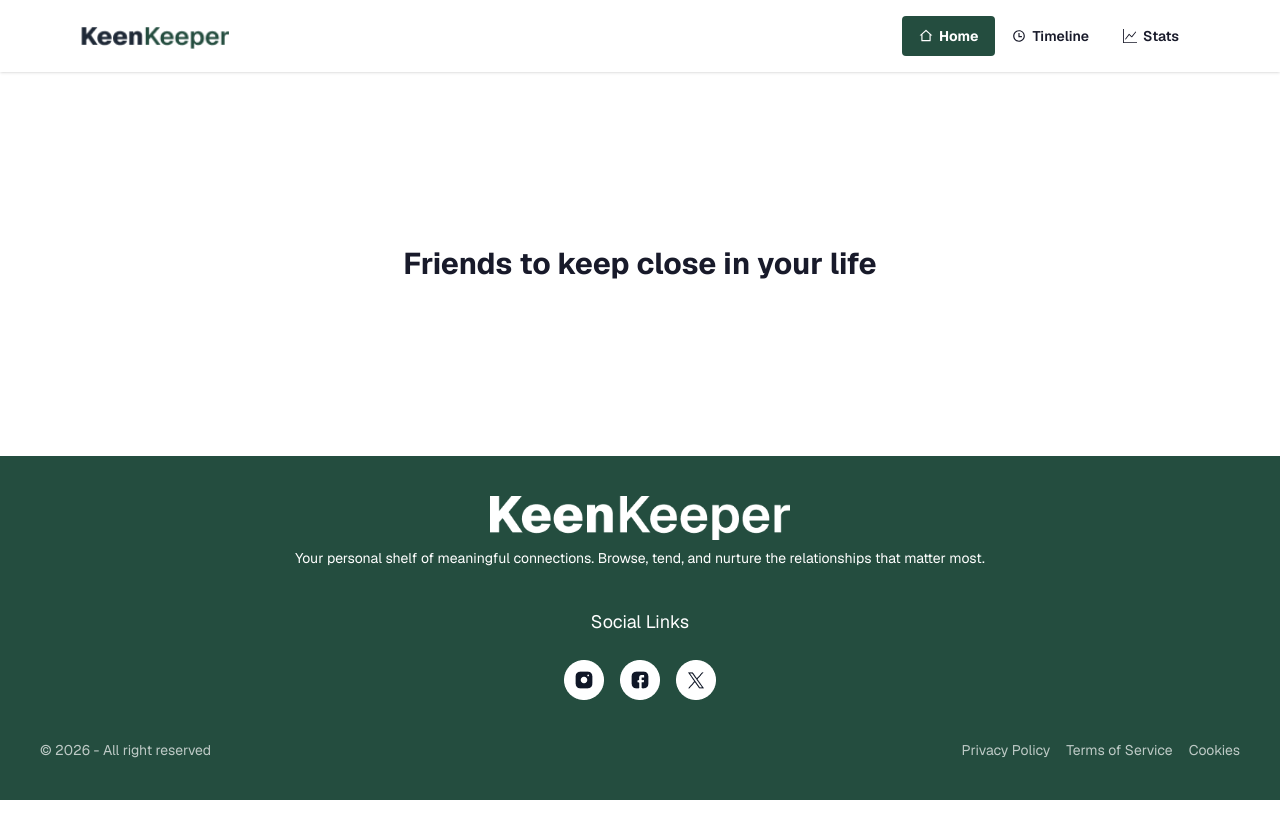
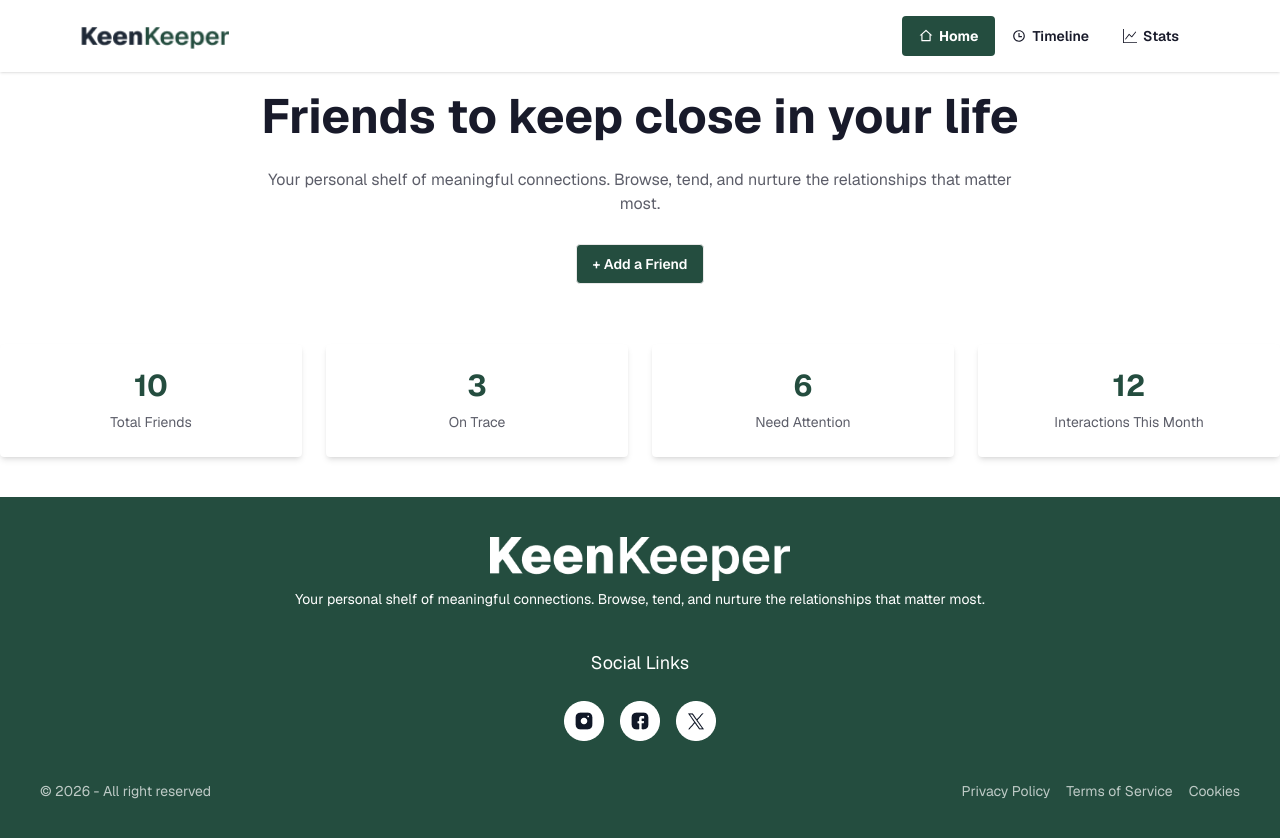
Before and after one commit to Nafiul-Islam-Eshan/KeenKeeper, a Next.js app: page / in a window 1280 px wide. Shown: the top 838 px of the page. Before the commit the page ends 800 px from the top, so only its background shows below. Built offline with nearby package versions, Linux system fonts and the light colour scheme.

Commit message:
HomePage: Banner designing done, summery cards desgining done

```diff
--- /dev/null
+++ b/src/Component/home/page.jsx
@@ -0,0 +1,67 @@
+
+
+const HomePage = () => {
+  return (
+    <div>
+      <div className="flex flex-col p-5 gap-5">
+        <h1 className="text-3xl md:text-4xl lg:text-5xl font-bold text-center">
+          Friends to keep close in your life
+        </h1>
+
+        <p className="text-md opacity-70 py-2 md:px-60 text-center">
+          Your personal shelf of meaningful connections. Browse, tend, and
+          nurture the relationships that matter most.
+        </p>
+
+        <button className="w-[148] mx-auto btn bg-[#244D3F] text-white">
+          + Add a Friend
+        </button>
+      </div>
+
+      {/* Summary cards */}
+      <div className="w-full grid grid-cols-1 md:grid-cols-2 lg:grid-cols-4 gap-6 my-10">
+        {/* Card 1 = Total Friend */}
+        <div className="card h-[137] w-[265] md:w-full mx-auto bg-base-100 shadow-md">
+          <div className="card-body justify-center items-center">
+            <div className="flex flex-col text-center gap-2">
+              <h2 className="text-3xl font-bold text-[#244D3F]">10</h2>
+              <p className="text-md opacity-70">Total Friends</p>
+            </div>
+          </div>
+        </div>
+
+        {/* Card 2 = On track */}
+        <div className="card h-[137] w-[265] md:w-full mx-auto bg-base-100 shadow-md">
+          <div className="card-body justify-center items-center">
+            <div className="flex flex-col text-center gap-2">
+              <h2 className="text-3xl font-bold text-[#244D3F]">3</h2>
+              <p className="text-md opacity-70">On Trace</p>
+            </div>
+          </div>
+        </div>
+
+        {/* Card 3 = Need attention*/}
+        <div className="card h-[137] w-[265] md:w-full mx-auto bg-base-100 shadow-md">
+          <div className="card-body justify-center items-center">
+            <div className="flex flex-col text-center gap-2">
+              <h2 className="text-3xl font-bold text-[#244D3F]">6</h2>
+              <p className="text-md opacity-70">Need Attention</p>
+            </div>
+          </div>
+        </div>
+
+        {/* Card 4 = Interactions This month */}
+        <div className="card h-[137] w-[265] md:w-full mx-auto bg-base-100 shadow-md">
+          <div className="card-body justify-center items-center">
+            <div className="flex flex-col text-center gap-2">
+              <h2 className="text-3xl font-bold text-[#244D3F]">12</h2>
+              <p className="text-md opacity-70">Interactions This Month</p>
+            </div>
+          </div>
+        </div>
+      </div>
+    </div>
+  );
+};
+
+export default HomePage;
--- a/src/app/page.js
+++ b/src/app/page.js
@@ -1,10 +1,9 @@
+import HomePage from "@/Component/home/page";
+
 export default function Home() {
   return (
     <main className="flex flex-col flex-1 items-center justify-center lg:px-[245] md:px-[150]">
-
-      <div>
-        <h1 className="text-3xl font-bold text-center">Friends to keep close in your life</h1>
-      </div>
+      <HomePage />
     </main>
   );
 }
```
